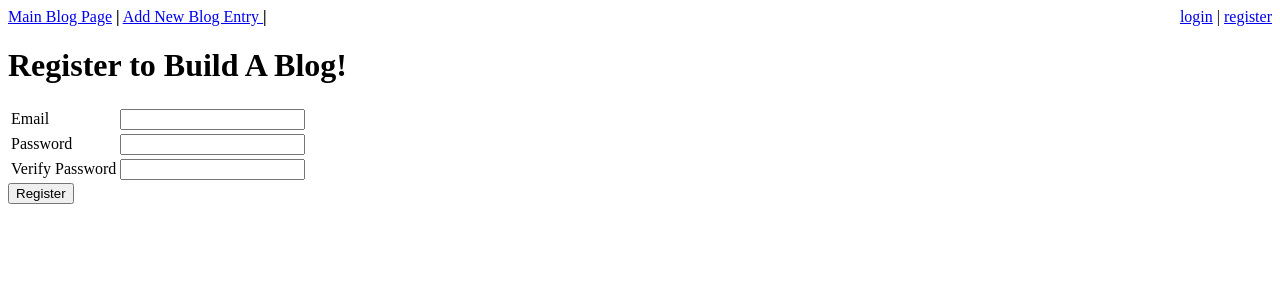
After one commit to KamakshiSK/build-a-blog, a Flask app: page /register in a window 1280 px wide. The commit adds this page. Shown: the top 300 px of the page. Run offline with Flask 2, Linux system fonts and the light colour scheme.

Commit message:
blog sorted by timestamp, user session login, register added

```diff
--- a/main.py
+++ b/main.py
@@ -1,5 +1,6 @@
 from flask import Flask, redirect, render_template, request, session, flash
 from flask_sqlalchemy import SQLAlchemy
+from datetime import datetime
 
 app = Flask(__name__)
 app.config['DEBUG'] =True
@@ -13,28 +14,129 @@ app.secret_key = "k3nd3ybtje9J3saY"
 class Blog(db.Model):
     post_id = db.Column(db.Integer, primary_key=True)
     title = db.Column(db.String(120))
-    content = db.Column(db.String(1000))
+    content = db.Column(db.Text)
+    timestamp = db.Column(db.DateTime)
+    owner_id = db.Column(db.Integer, db.ForeignKey('user.user_id'))
 
-    def __init__(self, title, content):
+    def __init__(self, title, content, owner, timestamp=None):
         self.title = title
         self.content =  content
+        if timestamp == None:
+            self.timestamp = datetime.utcnow()
+        self.owner = owner
+
+class User(db.Model):
+    user_id = db.Column(db.Integer, primary_key=True)
+    name = db.Column(db.String(120), nullable= False)
+    password = db.Column(db.String(120), nullable = False)
+
+    blogs = db.relationship('Blog', backref='owner')
+
+    def __init__(self, name, password):
+        self.name = name
+        self.password = password
+
+@app.before_request
+def require_login():
+    allowed_route = ['login', 'register']
+    if request.endpoint not in allowed_route and 'email' not in session:
+        return redirect("/login")
+
+@app.route('/login', methods=['GET', 'POST'])
+def login():
+    user_email=""
+    if request.method == 'POST':
+        user_email = request.form['email']
+        user_password = request.form['password']
+
+        user = User.query.filter_by(name=user_email).first()
+
+        if not user_email.strip():
+            flash('Username cannot be empty', category='error_email')
+            return redirect('/login')
+
+        elif not user_password.strip():
+            flash('Password cannot be empty', category='error_password')
+            return redirect('/login')
+
+        elif not user:
+            flash('User does not exits. Please check the user name or regiter new.', category='error_email')
+            return redirect('/login')
+
+        elif user.password != user_password:
+            flash('Password is incorrect.', category='error_password')
+            return redirect('/login')
+
+        else:
+            session['email'] = user_email
+            flash('Logging successful.', category='success')
+            return redirect('/blog')
+
+    return render_template("login.html", email=user_email)
+
+@app.route('/logout')
+def logout():
+    del session['email']
+    return redirect('/')
+
+@app.route('/register', methods=['GET', 'POST'])
+def register():
+    user_email=""
+    if request.method == 'POST':
+        user_email = request.form['email']
+        user_password = request.form['password']
+        user_verify_pwd = request.form['verify']
+
+        existing_user = User.query.filter_by(name=user_email).first()
+
+        if not user_email.strip():
+            flash("Email cannot be empty", category='email_error')
+            redirect("/register")
+        elif not user_password.strip():
+            flash("password cannot be empty", category="password_error")
+            redirect("/register")
+
+        elif user_password.isspace():
+            flash("Password cannot have space", category='password_error')
+            redirect("/register")
+
+        elif user_password != user_verify_pwd:
+            flash("Passwords don't match.", category='verify_password_error')
+            redirect("/register")
+
+        elif not existing_user:
+            new_user = User(user_email, user_password)
+            db.session.add(new_user)
+            db.session.commit()
+            session['email'] = user_email
+
+            flash('New user created successfully.', category='success')
+
+            return redirect("/newpost")
+
+        else:
+            flash("Duplicate User.", category="email_error")
+
+    return render_template("register.html",email=user_email)
 
 
 @app.route('/blog')
 def blog():
+    this_owner = User.query.filter_by(name=session['email']).first()
+
     id = request.args.get('id')
     if id:
         post = Blog.query.filter_by(post_id=id).first()
-        print("post: ", post)
         return render_template("blog.html", title = "Blog ", posts = [post] )
     else:
-        all_posts = Blog.query.all()
-        print("all post ", all_posts)
-        return render_template("blog.html", title = "Build a Blog", posts=all_posts)
+        all_posts = Blog.query.filter_by(owner=this_owner).order_by(Blog.timestamp.desc()).all()
+        return render_template("/blog.html", title = "Build a Blog", posts=all_posts)
 
 @app.route('/newpost', methods=['GET', 'POST'])
 def newpost():
     if request.method == 'POST':
+        this_owner = User.query.filter_by(name=session['email']).first()
+
         post_title = request.form['title']
         post_content = request.form['content']
 
@@ -45,13 +147,12 @@ def newpost():
             flash("Please enter contents for the post.", category="content_error")
             return render_template("newpost.html", title = post_title, content = post_content)
 
-
-        blog = Blog(post_title, post_content)
+        blog = Blog(post_title, post_content, this_owner)
         db.session.add(blog)
         db.session.commit()
 
-        flash("Blog entry successful.")
-        all_posts = Blog.query.all()
+        flash("Blog entry successful.", category='success')
+        all_posts = Blog.query.filter_by(owner=this_owner).all()
         return render_template("/blog.html", posts=all_posts)
     else:
         return render_template("newpost.html")
--- a/templates/base.html
+++ b/templates/base.html
@@ -7,18 +7,42 @@
                 color:red;
                 font-style: oblique;
             }
+            .success{
+                color:green;
+                font-style: oblique;
+            }
         </style>
     </head>
 
     <body>
+        <div style='float: right'>
+            {% if 'email' in session %}
+                <em>{{ session['email'] }} </em>
+                <a href="/logout">Logout</a>
+            {% else %}
+                <a href="login">login</a> | <a href="register">register</a>
+            {% endif %}
+        </div>
+        {% block nav %}
+        {% endblock %}
+
         <nav>
             <a href="/blog">Main Blog Page</a> <b>|</b>
             <a href="/newpost">Add New Blog Entry </a> <b>|</b>
         </nav>
 
 
+
         {% block content%}
 
         {% endblock %}
     </body>
+
+    <footer>
+        {% with messages=get_flashed_messages(category_filter=['success']) %}
+
+        <p class='success' align="right"> {{messages[0]}} </p>
+
+        {% endwith %}
+    </footer>
 </html>
--- a/templates/blog.html
+++ b/templates/blog.html
@@ -1,4 +1,5 @@
 {% extends "base.html" %}
+
 
 {% block content%}
 
--- /dev/null
+++ b/templates/register.html
@@ -0,0 +1,43 @@
+
+{% extends "base.html" %}
+
+
+{% block content %}
+<h1>Register to Build A Blog!</h1>
+<form action="/register" method="post">
+    <table>
+        {% with email_messages = get_flashed_messages(category_filter=['email_error']) %}
+        {% with password_messages = get_flashed_messages(category_filter=['password_error']) %}
+        {% with verify_messages = get_flashed_messages(category_filter=['verify_password_error']) %}
+
+        <tr>
+            <td><label for="email">Email</label></td>
+            <td>
+                <input name="email" type="email" value="{{ email }}">
+            </td>
+            <td><label class = "error">{{email_messages[0]}}</label></td>
+        </tr>
+        <tr>
+            <td><label for="password">Password</label></td>
+            <td>
+                <input name="password" type="password">
+            </td>
+            <td><label class = "error">{{password_messages[0]}}</label></td>
+
+        </tr>
+        <tr>
+            <td><label for="verify">Verify Password</label></td>
+            <td>
+                <input name="verify" type="password">
+            </td>
+            <td><label class = "error">{{verify_messages[0]}}</label></td>
+        </tr>
+        {% endwith %}
+        {% endwith %}
+        {% endwith %}
+
+    </table>
+    <input type="submit" value="Register">
+</form>
+
+{% endblock %}
```
Also changed, not shown: templates/login.html (added, +36 -0 lines).
